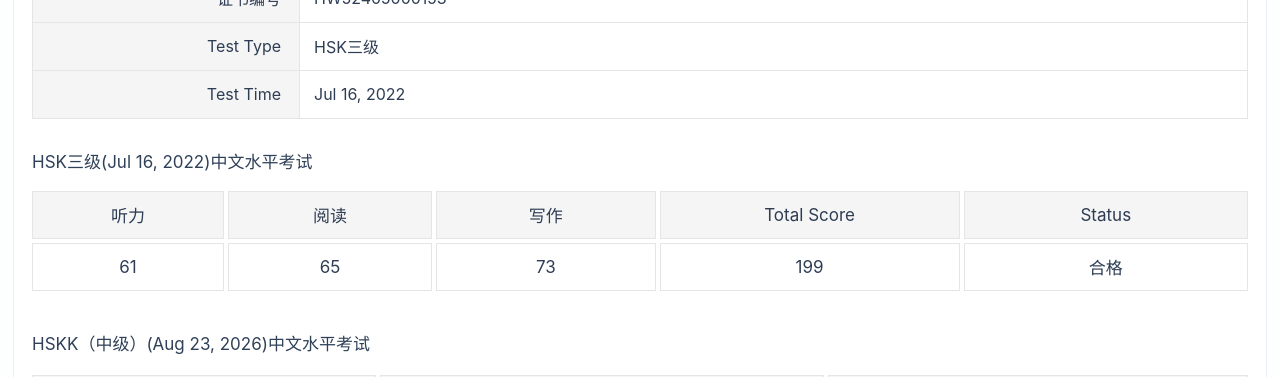
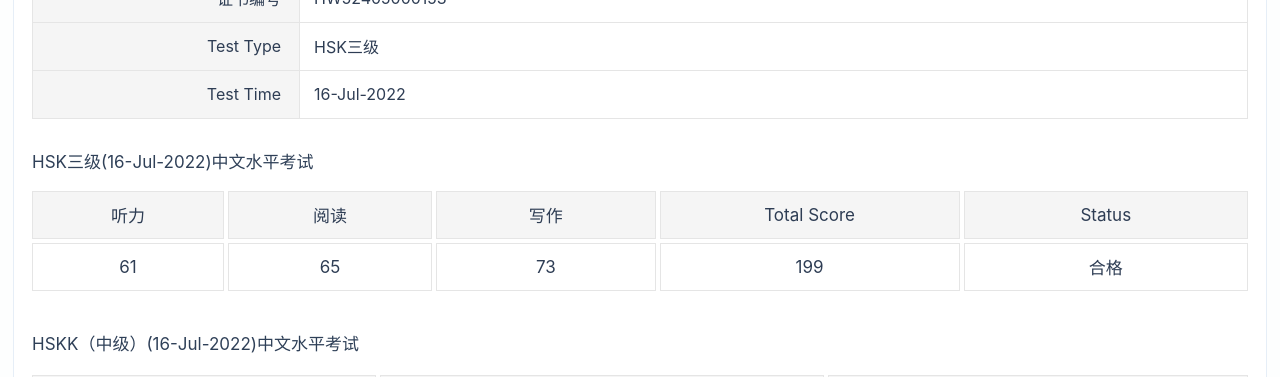
Before and after one commit to Im-AbdulQadeer/rayyanjaved, a plain HTML site: page index.html in a window 1280 px wide. Shown: the part 575-952 px from the top of the page. Drawn offline with Linux system fonts and the light colour scheme.

Commit message:
Update index.html

```diff
--- a/index.html
+++ b/index.html
@@ -192,14 +192,14 @@
         </tr>
         <tr>
           <td class="lbl">Test Time</td>
-          <td>Jul 16, 2022</td>
+          <td>16-Jul-2022</td>
         </tr>
       </table>
     </div>
 
     <!-- Section 3: HSK scores -->
     <div class="score-sec">
-      <h3>HSK三级(Jul 16, 2022)中文水平考试</h3>
+      <h3>HSK三级(16-Jul-2022)中文水平考试</h3>
       <table class="score">
         <colgroup>
           <col style="width:16%"><col style="width:17%"><col style="width:18.3%">
@@ -216,7 +216,7 @@
 
     <!-- Section 4: HSKK scores -->
     <div class="score-sec" style="margin-top:38px;">
-      <h3 style="margin-bottom:16px;">HSKK（中级）(Aug 23, 2026)中文水平考试</h3>
+      <h3 style="margin-bottom:16px;">HSKK（中级）(16-Jul-2022)中文水平考试</h3>
       <table class="score">
         <colgroup>
           <col style="width:28.2%"><col style="width:36.4%"><col style="width:34.4%">
```
